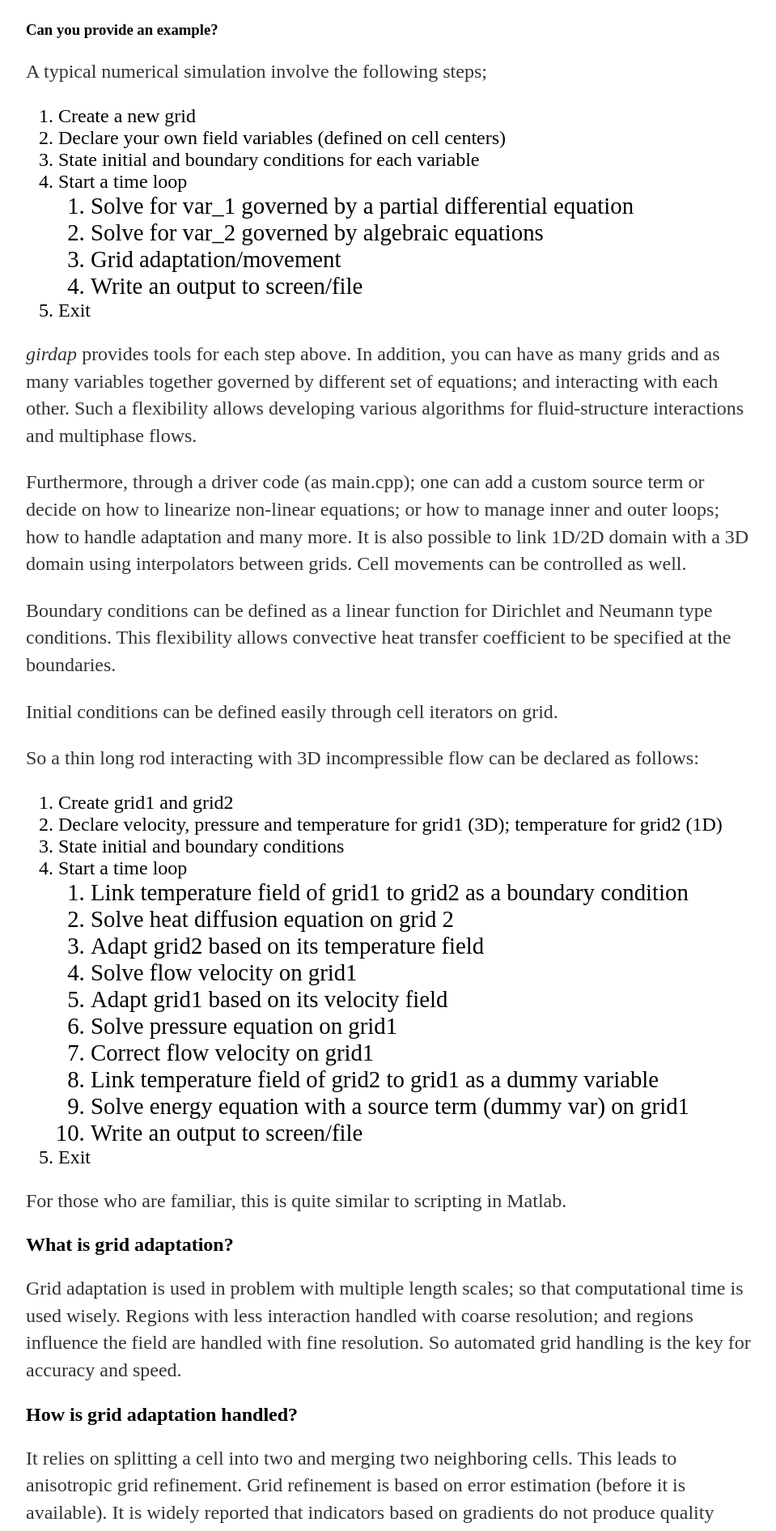
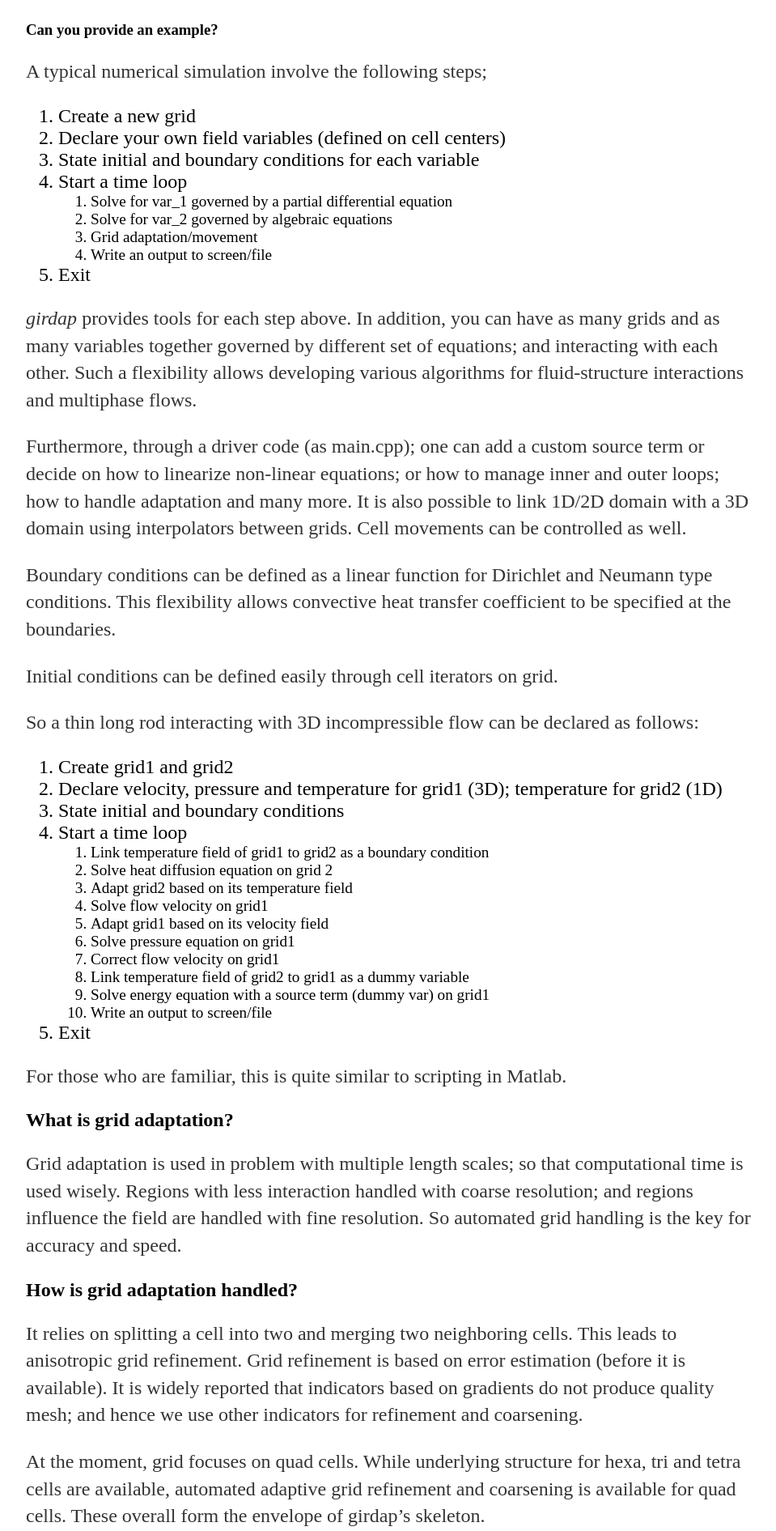
Before and after one commit to uzgoren/girdap, a Jekyll site: the page built from about/index.html, in a window 1280 px wide. Shown: the part 1375-3266 px from the top of the page at 81% size, without its empty margins (160-1119 px from the left). Built offline with Jekyll 4.4.1, drawn with Linux system fonts in a browser that asks for light colours.

Commit message:
layout content markdownify try

```diff
--- a/css/main.css
+++ b/css/main.css
@@ -33,9 +33,11 @@ footer {
     font-size: .8em;
 }
 
-ol li { font-size: 1.5em; }
+ol { font-size: 1.5em; }
 
-ol li ol li { font-size: 1.2em; }
+ol ol { font-size: 0.8em; }
+
+ol ol ol {font-size: 0.8em; }
 
 ul.posts {
     margin: 20px auto 40px;
```
